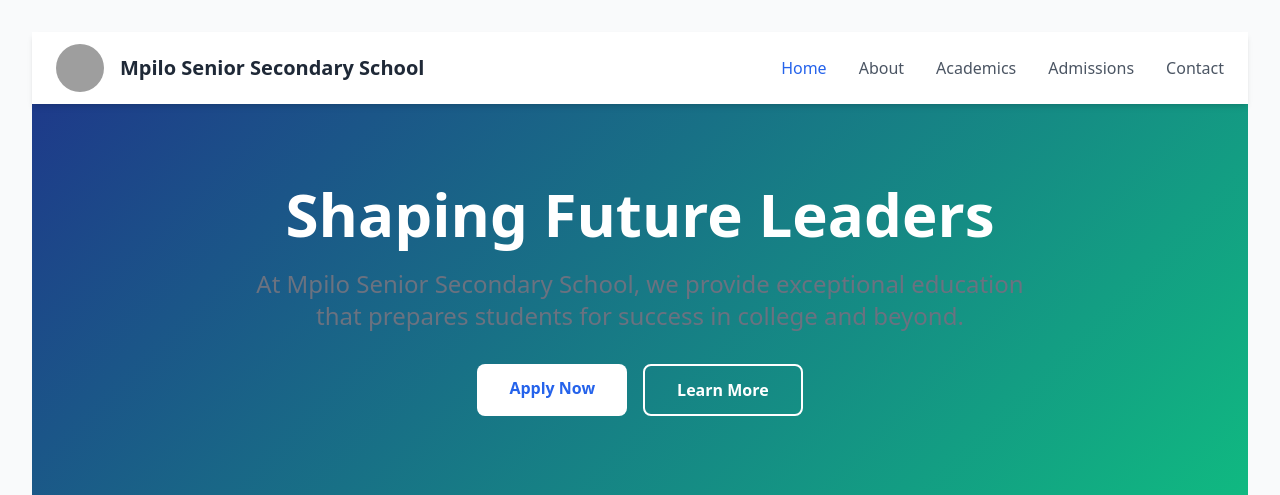
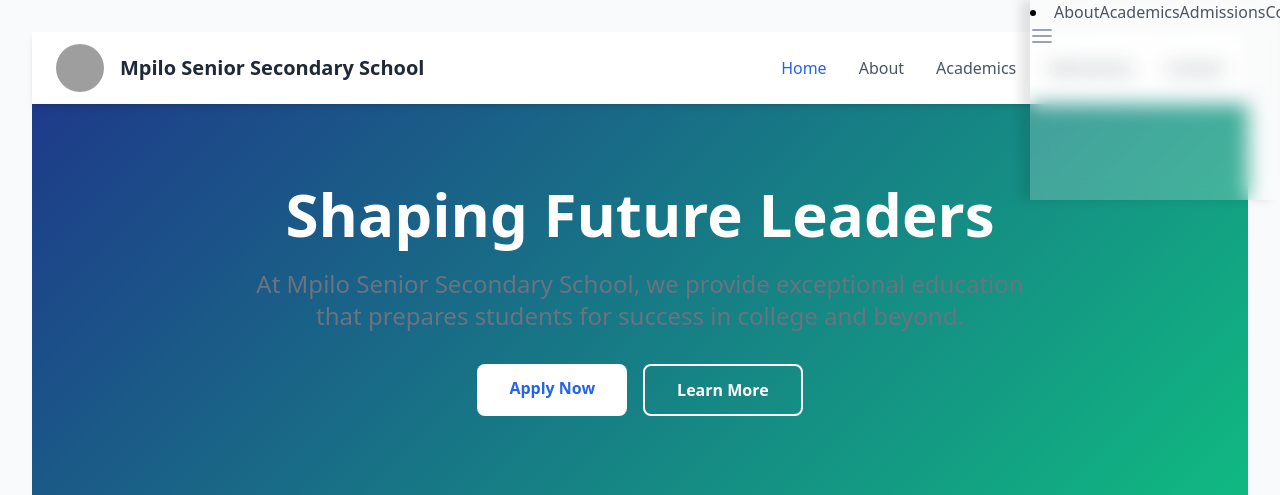
Before and after one commit to sephirimankge-lgtm/Mpilo, a PHP site: page / in a window 1280 px wide. Shown: the top 495 px of the page. Run offline with PHP 8.4, Linux system fonts and the light colour scheme; some libraries are stand-ins or nearby versions; grey boxes are pictures that could not be loaded.

Commit message:
Update style.css

```diff
--- a/style.css
+++ b/style.css
@@ -31,13 +31,13 @@ p {
 	position: fixed;
 	top: 0;
 	right: 0;
-	height: 100vh;
+	height: 25vh;
 	width: 250px;
 	z-index: 999;
 	background-color: rgba(255, 255, 255, 0.2);
 	backdrop-filter: blur(10px);
 	box-shadow: -10px 0 10px rgba(0, 0, 0, 0.1);
-	display: none;
+	display: flex;
 	flex-direction: colummn;
 	align-items: flex-start;
 	justify-content: flex-start;
@@ -45,4 +45,9 @@ p {
 
 .sidebar li{
 	width: 100%
+	flex-direction: colummn;
 }
+.sidebar a{
+	width: 100%
+	flex-direction: colummn;
+}
```
